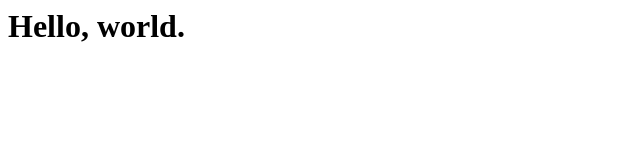
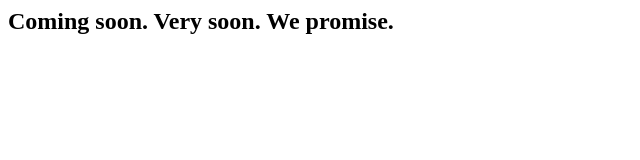
Before and after one commit to XrmHeroTools/xrmherotools.github.io, a plain HTML site: page index.html in a window 1280 px wide. Shown: the whole page, without its empty margins (0-640 px from the left). Drawn offline with Linux system fonts and the light colour scheme.

Commit message:
Update index.html

```diff
--- a/index.html
+++ b/index.html
@@ -1,5 +1,5 @@
 <html>
   <body>
-    <h1>Hello, world.</h1>
+    <h2>Coming soon. Very soon. We promise.</h2>
   </body>
 </html>
```
